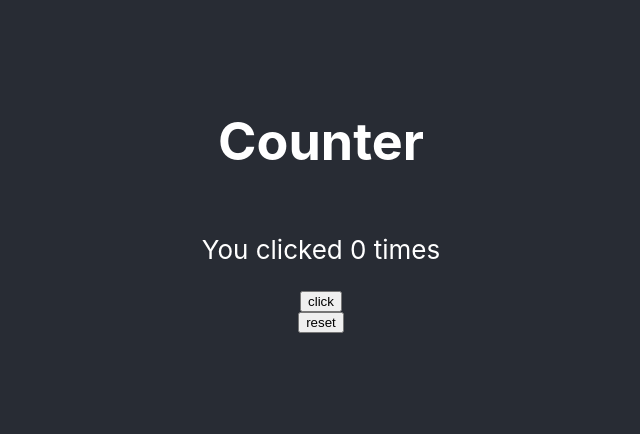
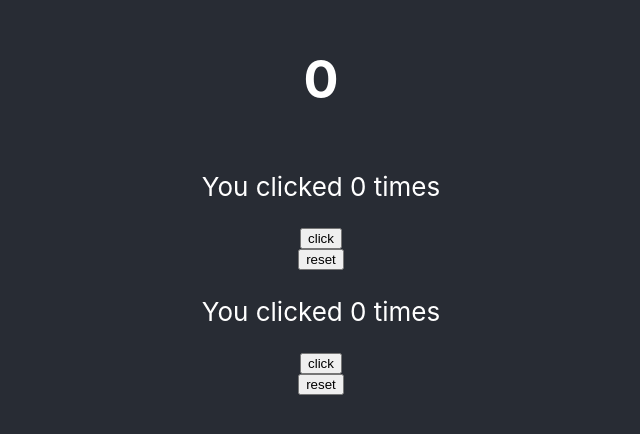
Before and after one commit to operdrix/cours_react, a React (Create React App) app: page / in a window 1280 px wide. Shown: the part 196-630 px from the top of the page, without its empty margins (319-959 px from the left). Built offline with nearby package versions, Linux system fonts and the light colour scheme.

Commit message:
fin chap5-defi

```diff
--- a/src/App.js
+++ b/src/App.js
@@ -1,23 +1,30 @@
 import { useEffect, useState } from "react";
 import './App.css';
 
-// les règles des hooks
+const Result = ({ result }) => <h1 className="result">{ result }</h1>
+
+const Counter = ({ count, onClick}) => {
+  return (
+    <>
+      <p>You clicked {count} times</p>
+      <button onClick={() => onClick(count => count + 1)}>click</button>
+      <button onClick={() => onClick(() => count = 0)}>reset</button>
+    </>
+  )
+}
 
 function App() {
-const [count, setCount] = useState(0);
-  const reset = () => {
+  const [count1, setCount1] = useState(0);
+  const [count2, setCount2] = useState(0);
+  const [result, setResult] = useState(0);
+  useEffect(() => setResult(count1 + count2), [count1, count2])
 
-  }
-  useEffect(() => {
-      setCount(0)
-    }, [])
   return (
     <div className="App">
       <header className="App-header">
-        <h1 className="result">Counter</h1>
-        <p>You clicked {count} times</p>
-        <button onClick={() => setCount(count => count + 1)}>click</button>
-        <button onClick={reset}>reset</button>
+        <Result result={result} />
+        <Counter count={count1} onClick={setCount1} />
+        <Counter count={count2} onClick={setCount2} />
       </header>
     </div>
   );
```
